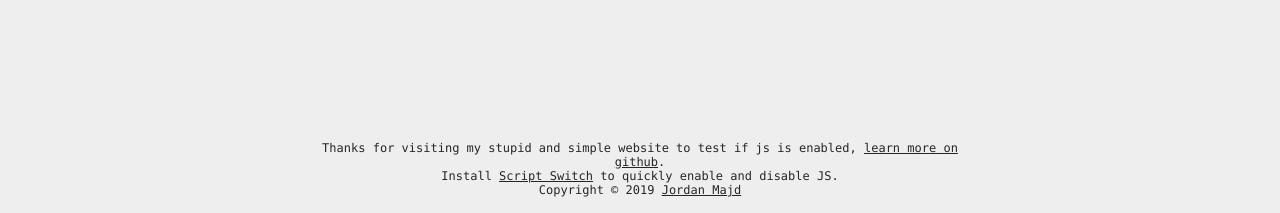
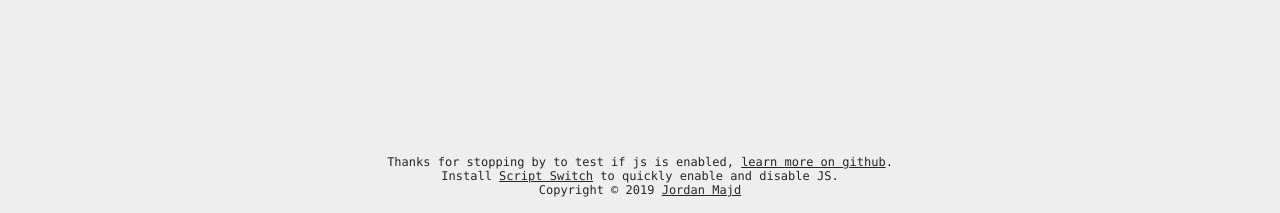
Before and after one commit to JordanMajd/isjsenabled.com, a plain HTML site: page index.html in a window 1280 px wide. Shown: the part 587-800 px from the top of the page. Drawn offline with Linux system fonts and the light colour scheme.

Commit message:
Simplify footer language

```diff
--- a/index.html
+++ b/index.html
@@ -84,7 +84,7 @@
     </div>
     <footer>
         <div>
-            <Span>Thanks for visiting my stupid and simple website to test if js is enabled, <a href="https://github.com/JordanMajd/isjsenabled.com">learn more on github</a>.</Span>
+            <Span>Thanks for stopping by to test if js is enabled, <a href="https://github.com/JordanMajd/isjsenabled.com">learn more on github</a>.</Span>
         </div>
         <div>
             Install <a href="https://addons.mozilla.org/en-US/firefox/addon/script-switch/">Script Switch</a> to quickly enable and disable JS.
```
